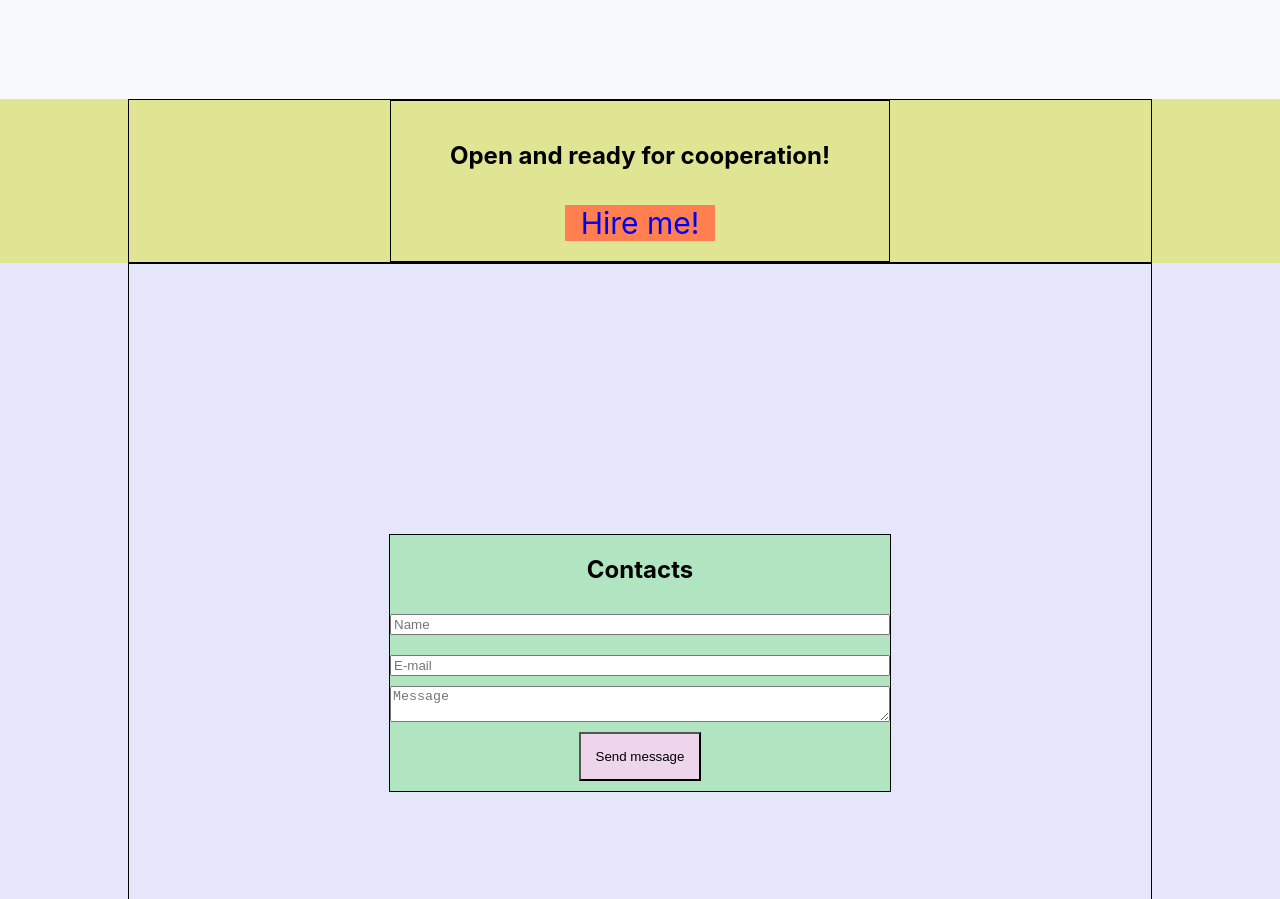
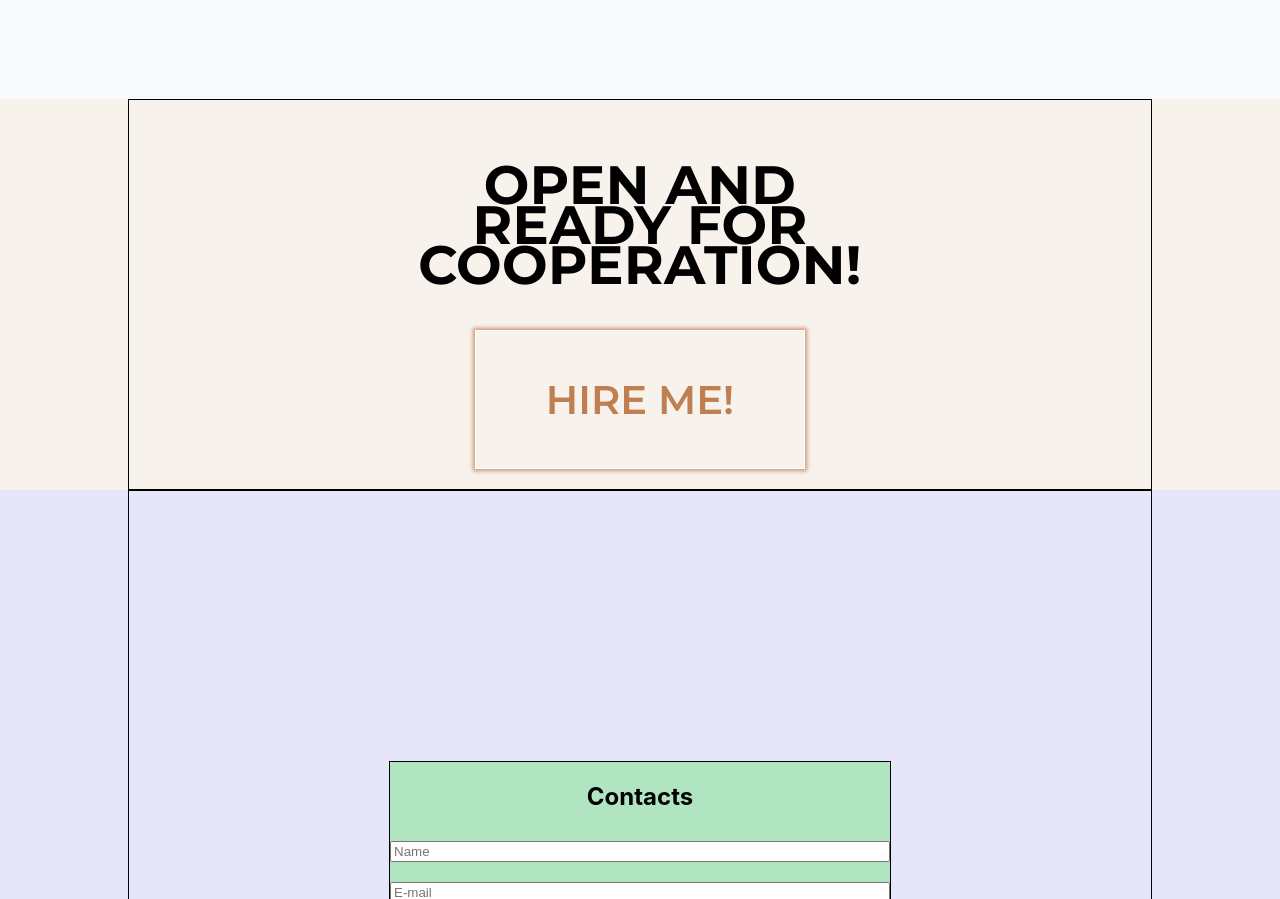
Before and after one commit to e-doschechnikova/Portfolio, a React (Create React App) app: page / in a window 1280 px wide. Shown: the part 2189-3088 px from the top of the page. Built offline with nearby package versions, Linux system fonts and the light colour scheme.

Commit message:
fix styles

```diff
--- a/src/Work/RemoteWorks.module.css
+++ /dev/null
@@ -1,27 +0,0 @@
-.workBlock {
-    background-color: #dfe593;
-}
-
-.workContainer {
-    display: flex;
-    justify-content: center;
-}
-
-.work {
-    box-sizing: border-box;
-    padding: 20px;
-    width: 500px;
-    border: 1px solid black;
-    display: flex;
-    flex-direction: column;
-    align-items: center;
-    text-align: center;
-}
-
-.link {
-    margin-top: 15px;
-    font-size: 30px;
-    width: 150px;
-    background-color: coral;
-    text-decoration: none;
-}
--- /dev/null
+++ b/src/Work/RemoteWorks.module.scss
@@ -0,0 +1,55 @@
+@import "src/Common/Styles/Sass/variables";
+@import "src/Common/Styles/Sass/mixins";
+
+
+.workBlock {
+  background-color: $fourthColor;
+
+  .workContainer {
+    display: flex;
+    justify-content: center;
+
+    .work {
+      @include text($titleFontFamily, 36px, 40px, 650);
+      letter-spacing: .4px;
+      text-transform: uppercase;
+      box-sizing: border-box;
+      padding: 20px;
+      width: 500px;
+      display: flex;
+      flex-direction: column;
+      align-items: center;
+      text-align: center;
+
+      .link {
+        @include text($titleFontFamily, 40px, 1.42857, 600);
+        text-decoration: none;
+        border: 1px solid $primaryColor;
+        color: $bgColorSecond;
+        outline: 0;
+        text-transform: uppercase;
+        padding: 40px 70px;
+        cursor: pointer;
+        letter-spacing: normal;
+        position: relative;
+        z-index: 1;
+        box-shadow: 0 0 4px 2px rgba(192, 127, 80, 0.8);
+      }
+    }
+
+    @media (max-width: 480px) {
+      .work {
+        font-size: 20px;
+        line-height: 23px;
+
+        .link {
+          font-size: 20px;
+          padding: 20px 40px;
+        }
+
+      }
+    }
+
+
+  }
+}
--- a/src/Work/RemoteWorks.tsx
+++ b/src/Work/RemoteWorks.tsx
@@ -1,7 +1,6 @@
 import React from "react";
-import style from "./RemoteWorks.module.css"
+import style from "./RemoteWorks.module.scss"
 import styleContainer from "../Common/Styles/Container.module.css"
-import {Title} from "../Components/Title/Title";
 
 export const RemoteWorks = () => {
     return (
@@ -9,7 +8,6 @@ export const RemoteWorks = () => {
             <div className={`${styleContainer.container} ${style.workContainer}`}>
                 <div className={style.work}>
                     <h2>Open and ready for cooperation!</h2>
-                    {/*<Title title={""}/>*/}
                     <a className={style.link} href="#">Hire me!</a>
                 </div>
             </div>
```
